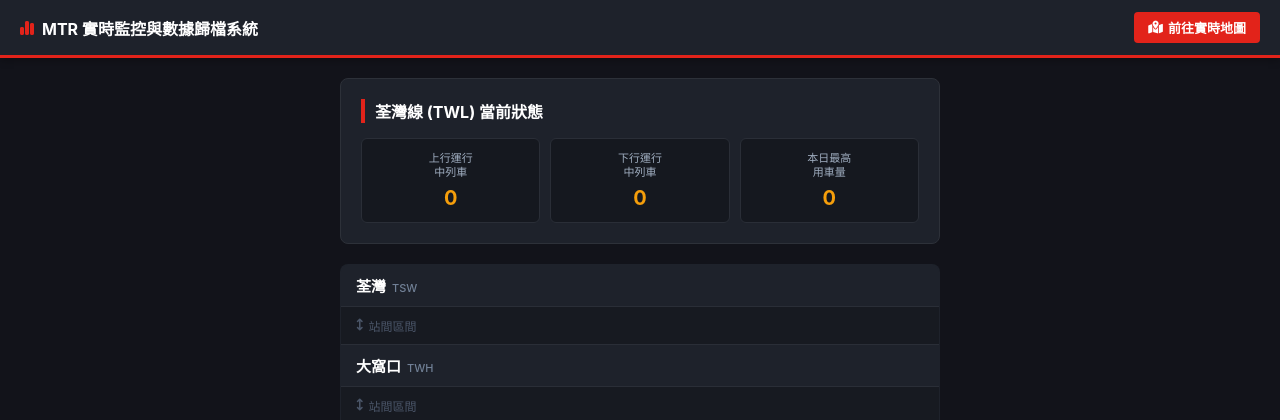
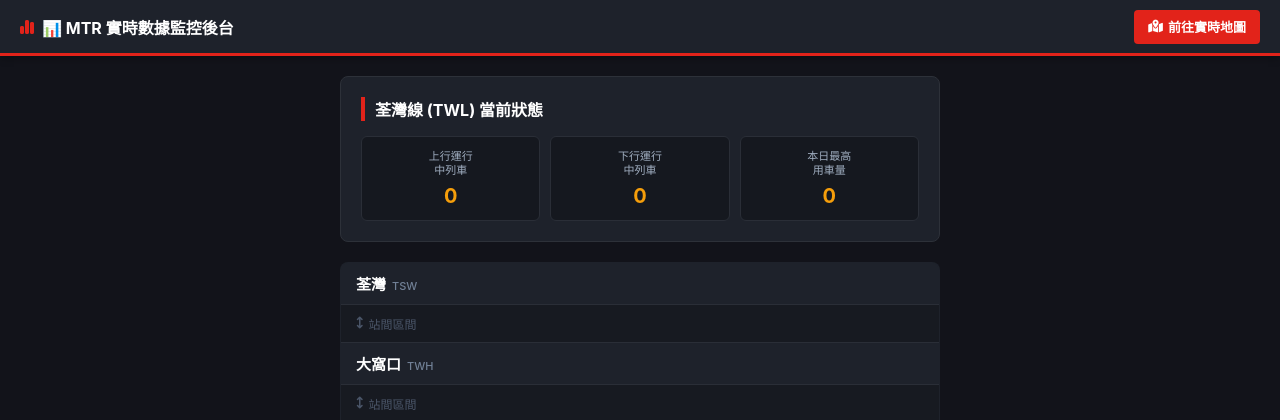
Before and after one commit to mtrfighter-HK/TrainIsArriving, a Flask app: page /admin in a window 1280 px wide. Shown: the top 420 px of the page. Run offline with Flask 3, Linux system fonts and the light colour scheme; data that the repository does not hold is empty.

Commit message:
Update admin.html

```diff
--- a/templates/admin.html
+++ b/templates/admin.html
@@ -10,27 +10,42 @@
             margin: 0;
             padding: 0;
             font-family: -apple-system, BlinkMacSystemFont, "Segoe UI", Roboto, sans-serif;
-            background: #12131a; /* 配合你截圖中的深色背景風格 */
+            background: #12131a;
             color: #e2e8f0;
         }
 
-        /* 統一導航欄風格 (維持深灰底配紅色線) */
+        /* 🎯 統一導航欄黃金 CSS (與 map.html 完完全全一模一樣) */
         header {
             background: #1e222b;
             color: #fff;
-            padding: 12px 20px;
+            padding: 0 20px;
+            height: 56px; /* 強制固定高度 */
             display: flex;
             justify-content: space-between;
             align-items: center;
             border-bottom: 3px solid #E2231A;
+            z-index: 1000;
+            position: relative;
             box-shadow: 0 2px 8px rgba(0,0,0,0.3);
+            box-sizing: border-box;
         }
-        .nav-title { font-size: 16px; font-weight: bold; display: flex; align-items: center; gap: 8px; }
+        .nav-title {
+            font-size: 16px;
+            font-weight: bold;
+            display: flex;
+            align-items: center;
+            gap: 8px;
+            white-space: nowrap; /* 防止換行 */
+            overflow: hidden;
+            text-overflow: ellipsis; /* 螢幕過窄時自動縮略 */
+            margin-right: 15px;
+        }
         .btn-nav {
             background: #E2231A;
             color: white;
             text-decoration: none;
-            padding: 6px 14px;
+            padding: 0 14px;
+            height: 34px; /* 按鈕高度固定 */
             border-radius: 4px;
             font-size: 13px;
             font-weight: bold;
@@ -38,12 +53,13 @@
             display: flex;
             align-items: center;
             gap: 5px;
+            white-space: nowrap;
+            box-sizing: border-box;
         }
         .btn-nav:hover { background: #b91c1c; }
 
         .container { max-width: 600px; margin: 20px auto; padding: 0 15px; }
 
-        /* 頂部數據統計卡片 (還原 Screenshot_20260715-165346.png) */
         .stats-card {
             background: #1e222b;
             border-radius: 8px;
@@ -74,7 +90,6 @@
         .stat-label { font-size: 11px; color: #a0aec0; margin-bottom: 6px; line-height: 1.3; }
         .stat-value { font-size: 20px; font-weight: bold; color: #f59e0b; }
 
-        /* 簡單版表格式列車位置圖 (100% 還原 1000004101.png) */
         .monitor-table {
             width: 100%;
             border-collapse: collapse;
@@ -85,12 +100,10 @@
             margin-bottom: 40px;
         }
 
-        /* 車站行 */
         .row-station {
             background: #1e222b;
             border-bottom: 1px solid #2a2e37;
         }
-        /* 站間區間行 */
         .row-interval {
             background: #171a21;
             border-bottom: 1px solid #2a2e37;
@@ -101,7 +114,6 @@
             vertical-align: middle;
         }
 
-        /* 站名與車站代碼 */
         .station-info {
             display: flex;
             align-items: baseline;
@@ -118,7 +130,6 @@
             font-weight: 500;
         }
 
-        /* 站間區間標示文字 */
         .interval-text {
             font-size: 12px;
             color: #4a5568;
@@ -127,13 +138,11 @@
             gap: 5px;
         }
 
-        /* 列車圖標單元格：上行與下行列車圖標 */
         .train-col {
             width: 60px;
             text-align: center;
         }
 
-        /* 港鐵經典紅頭火車圖標 (高精細 CSS 圓形列車圖標，還原 1000004101.png 風格) */
         .mtr-train-icon {
             width: 24px;
             height: 24px;
@@ -147,12 +156,11 @@
             box-shadow: 0 0 6px rgba(0,0,0,0.5);
             animation: pulse 1.5s infinite ease-in-out;
         }
-        /* 火車車窗與紅頭特徵 */
         .mtr-train-icon::before {
             content: '';
             width: 14px;
             height: 8px;
-            background: #e2231a; /* 荃灣線紅 */
+            background: #e2231a;
             border-radius: 3px 3px 0 0;
             position: absolute;
             top: 3px;
@@ -161,7 +169,7 @@
             content: '';
             width: 8px;
             height: 3px;
-            background: #63b3ed; /* 藍色車窗 */
+            background: #63b3ed;
             position: absolute;
             top: 5px;
         }
@@ -177,7 +185,7 @@
 
     <header>
         <div class="nav-title">
-            <i class="fa-solid fa-chart-simple" style="color: #E2231A;"></i> MTR 實時監控與數據歸檔系統
+            <i class="fa-solid fa-chart-simple" style="color: #E2231A;"></i> 📊 MTR 實時數據監控後台
         </div>
         <a href="/" class="btn-nav">
             <i class="fa-solid fa-map-location-dot"></i> 前往實時地圖
@@ -212,7 +220,6 @@
     </div>
 
     <script>
-        // 荃灣線由北至南 16 車站順序 (上行 = 往荃灣，下行 = 往中環)
         const TWL_STATIONS_ORDER = [
             { code: "TSW", name: "荃灣" },
             { code: "TWH", name: "大窩口" },
@@ -232,7 +239,6 @@
             { code: "CEN", name: "中環" }
         ];
 
-        // 初始化表格結構
         function buildTableStructure() {
             const tbody = document.getElementById("monitor-body");
             tbody.innerHTML = "";
@@ -240,7 +246,6 @@
             for (let i = 0; i < TWL_STATIONS_ORDER.length; i++) {
                 const st = TWL_STATIONS_ORDER[i];
 
-                // 1. 車站行
                 const trStation = document.createElement("tr");
                 trStation.className = "row-station";
                 trStation.id = `row-st-${st.code}`;
@@ -256,14 +261,11 @@
                 `;
                 tbody.appendChild(trStation);
 
-                // 2. 站間區間行 (最後一站下方不需要區間)
                 if (i < TWL_STATIONS_ORDER.length - 1) {
                     const nextSt = TWL_STATIONS_ORDER[i + 1];
                     const trInterval = document.createElement("tr");
                     trInterval.className = "row-interval";
 
-                    // 區間 ID 標記格式：from_to (例如：TSW_TWH)
-                    // 上行與下行在物理區間中是同一單元格，我們分別追蹤
                     trInterval.innerHTML = `
                         <td>
                             <div class="interval-text">
@@ -278,35 +280,27 @@
             }
         }
 
-        // 定時抓取數據並更新列車圖標跳動
         function updateDashboard() {
             fetch('/api/admin/dashboard?line=TWL')
                 .then(r => r.json())
                 .then(data => {
-                    // 更新上方統計數字
                     document.getElementById("val-up").innerText = data.up_running;
                     document.getElementById("val-down").innerText = data.down_running;
                     document.getElementById("val-peak").innerText = data.peak_use_today;
 
-                    // 清空所有表格單元格中的列車圖標
                     document.querySelectorAll(".train-col").forEach(td => td.innerHTML = "");
 
-                    // 重新填入最新列車位置
                     data.active_trains.forEach(t => {
                         const from = t.from;
                         const to = t.to;
-                        const dir = t.direction; // UP / DOWN
-                        const status = t.status; // stopped_at_station / cruising
+                        const dir = t.direction;
+                        const status = t.status;
 
                         let targetTdId = "";
 
                         if (status === "stopped_at_station") {
-                            // 列車停在 target 站 (這裡 to 是它已到達的站)
                             targetTdId = `td-st-${to}-${dir}`;
                         } else {
-                            // 列車正在 from 和 to 之間的「站間區間」行駛
-                            // 需要注意區間 ID 命名：我們在初始化時是以 [第 i 站]_[第 i+1 站] 命名
-                            // 如果是 UP (TSW -> CEN 方向由前至後，或是 CEN -> TSW，要尋找對應初始化的 DOM 元素)
                             let element = document.getElementById(`td-int-${from}_${to}-${dir}`);
                             if (!element) {
                                 element = document.getElementById(`td-int-${to}_${from}-${dir}`);
@@ -327,10 +321,9 @@
                 .catch(err => console.error("抓取後台數據失敗:", err));
         }
 
-        // 初始化與啟動定時器
         buildTableStructure();
         updateDashboard();
-        setInterval(updateDashboard, 1500); // 每 1.5 秒自動刷新跳動一次
+        setInterval(updateDashboard, 1500);
     </script>
 </body>
 </html>
```
